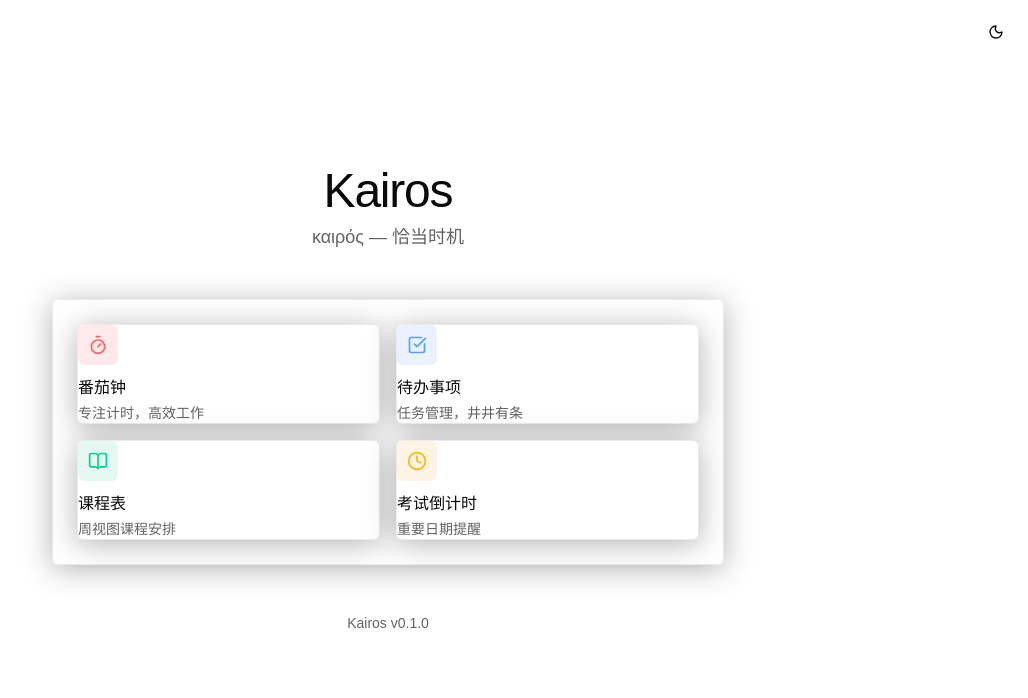
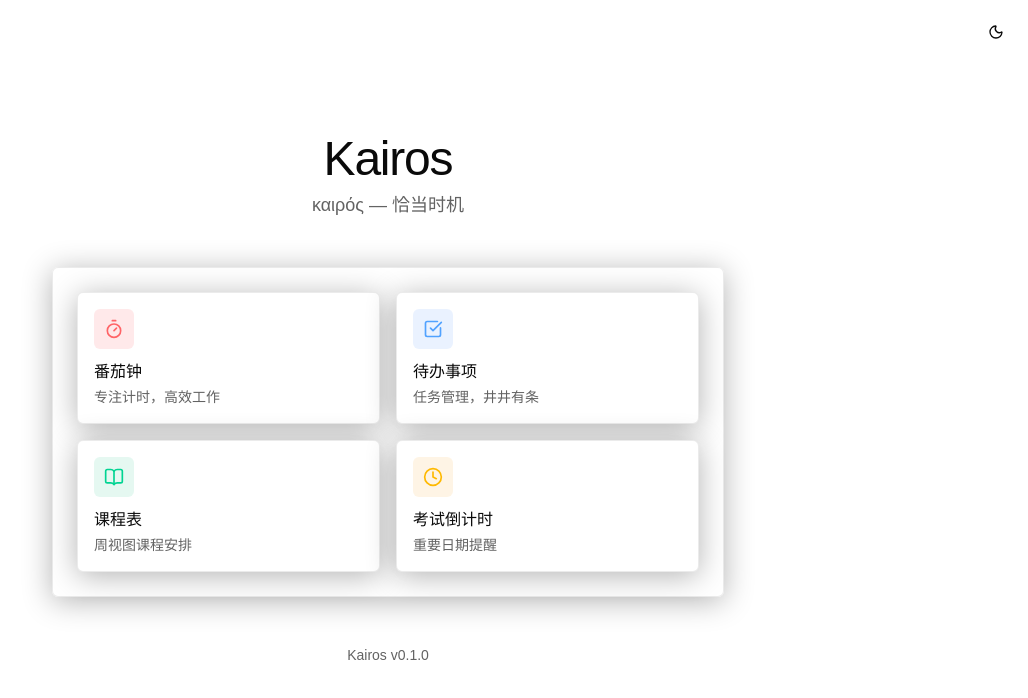
Before and after one commit to LogicShao/Kairos, a React (Vite) app: page / in a window 1280 px wide. Shown: the top 698 px of the page, without its empty margins (252-1280 px from the left). Built offline with nearby package versions, Linux system fonts and the light colour scheme.

Commit message:
fix: add inner card padding to prevent text touching borders

```diff
--- a/src/App.tsx
+++ b/src/App.tsx
@@ -72,7 +72,7 @@ function App() {
           {features.map(({ icon: Icon, title, description, color, bgColor }) => (
             <AcrylicPanel
               key={title}
-              className="transition-colors hover:bg-card/95 cursor-pointer bg-card"
+              className="transition-colors hover:bg-card/95 cursor-pointer bg-card p-4"
             >
               <CardHeader>
                 <div
```
